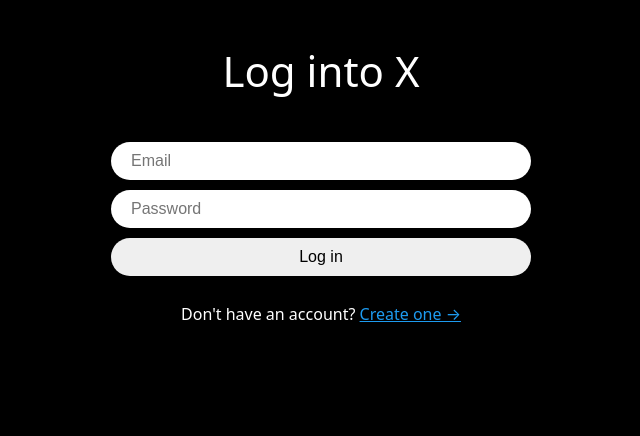
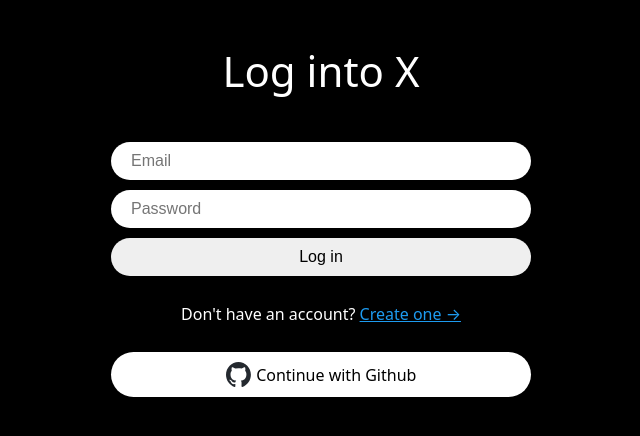
Before and after one commit to ICE0208/nwitter-reloaded, a React (Vite) app: page /login in a window 1280 px wide. Shown: the top 436 px of the page, without its empty margins (319-959 px from the left). Built offline with nearby package versions, Linux system fonts and the light colour scheme.

Commit message:
(#2.5) Github Login

```diff
--- /dev/null
+++ b/src/components/github-btn.tsx
@@ -0,0 +1,44 @@
+import { auth } from "firebase-app";
+import { GithubAuthProvider, signInWithPopup } from "firebase/auth";
+import { useNavigate } from "react-router-dom";
+import styled from "styled-components";
+
+export default function GithubButton() {
+  const navigate = useNavigate();
+  const onClick = async () => {
+    try {
+      const provider = new GithubAuthProvider();
+      await signInWithPopup(auth, provider);
+      navigate("/");
+    } catch (e) {
+      console.error(e);
+    }
+  };
+
+  return (
+    <Button onClick={onClick}>
+      <Logo src="/github-logo.svg" />
+      Continue with Github
+    </Button>
+  );
+}
+
+const Button = styled.span`
+  margin-top: 30px;
+  background-color: white;
+  font-weight: 500;
+  width: 100%;
+  color: black;
+  padding: 10px 20px;
+  border-radius: 50px;
+  border: 0;
+  display: flex;
+  gap: 5px;
+  align-items: center;
+  justify-content: center;
+  cursor: pointer;
+`;
+
+const Logo = styled.img`
+  height: 25px;
+`;
--- a/src/routes/create-account.tsx
+++ b/src/routes/create-account.tsx
@@ -6,6 +6,7 @@
   Title,
   Wrapper,
 } from "components/auth-components";
+import GithubButton from "components/github-btn";
 import { auth } from "firebase-app";
 import { FirebaseError } from "firebase/app";
 import { createUserWithEmailAndPassword, updateProfile } from "firebase/auth";
@@ -94,6 +95,7 @@
       <Switcher>
         Already have an account? <Link to="/login">Login &rarr;</Link>
       </Switcher>
+      <GithubButton />
     </Wrapper>
   );
 }
--- a/src/routes/login.tsx
+++ b/src/routes/login.tsx
@@ -6,6 +6,7 @@
   Title,
   Wrapper,
 } from "components/auth-components";
+import GithubButton from "components/github-btn";
 import { auth } from "firebase-app";
 import { FirebaseError } from "firebase/app";
 import { signInWithEmailAndPassword } from "firebase/auth";
@@ -82,6 +83,7 @@
         Don't have an account?{" "}
         <Link to="/create-account">Create one &rarr;</Link>
       </Switcher>
+      <GithubButton />
     </Wrapper>
   );
 }
```
Also changed, not shown: public/github-logo.svg (added).
